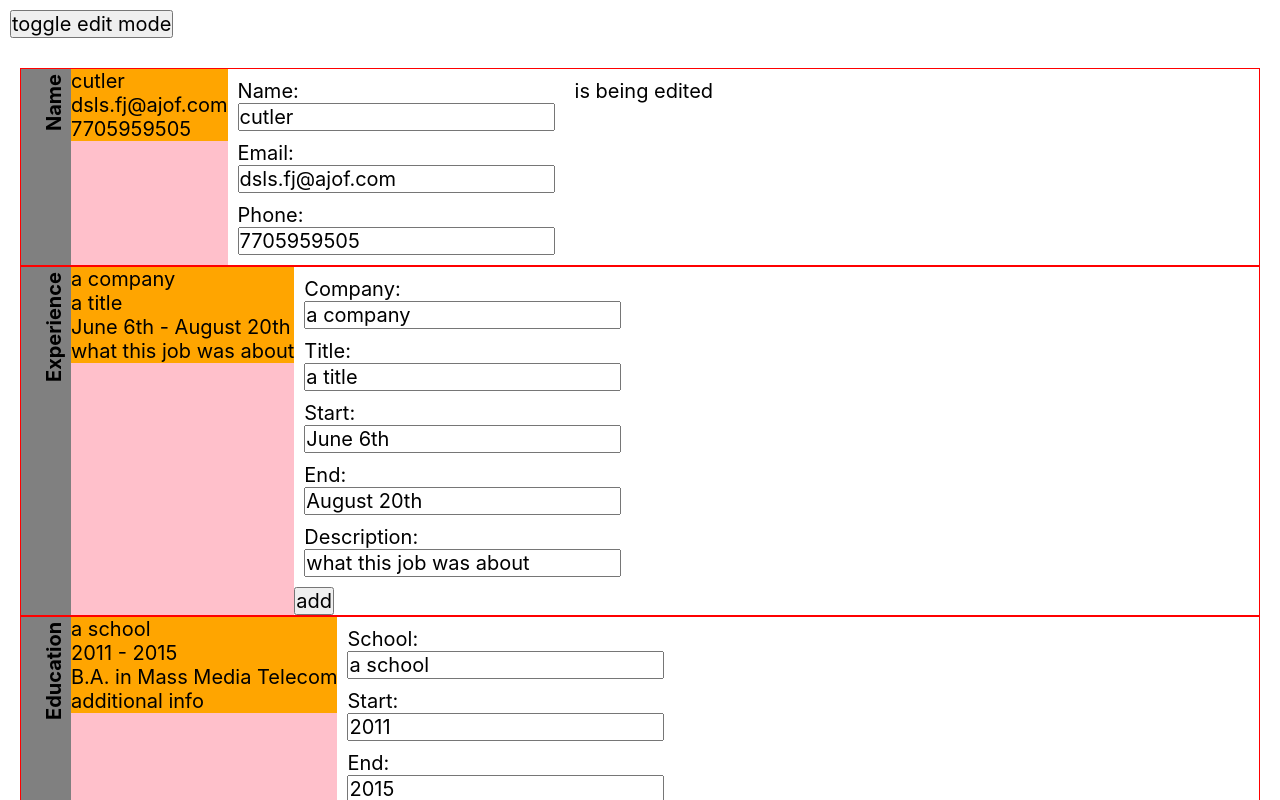
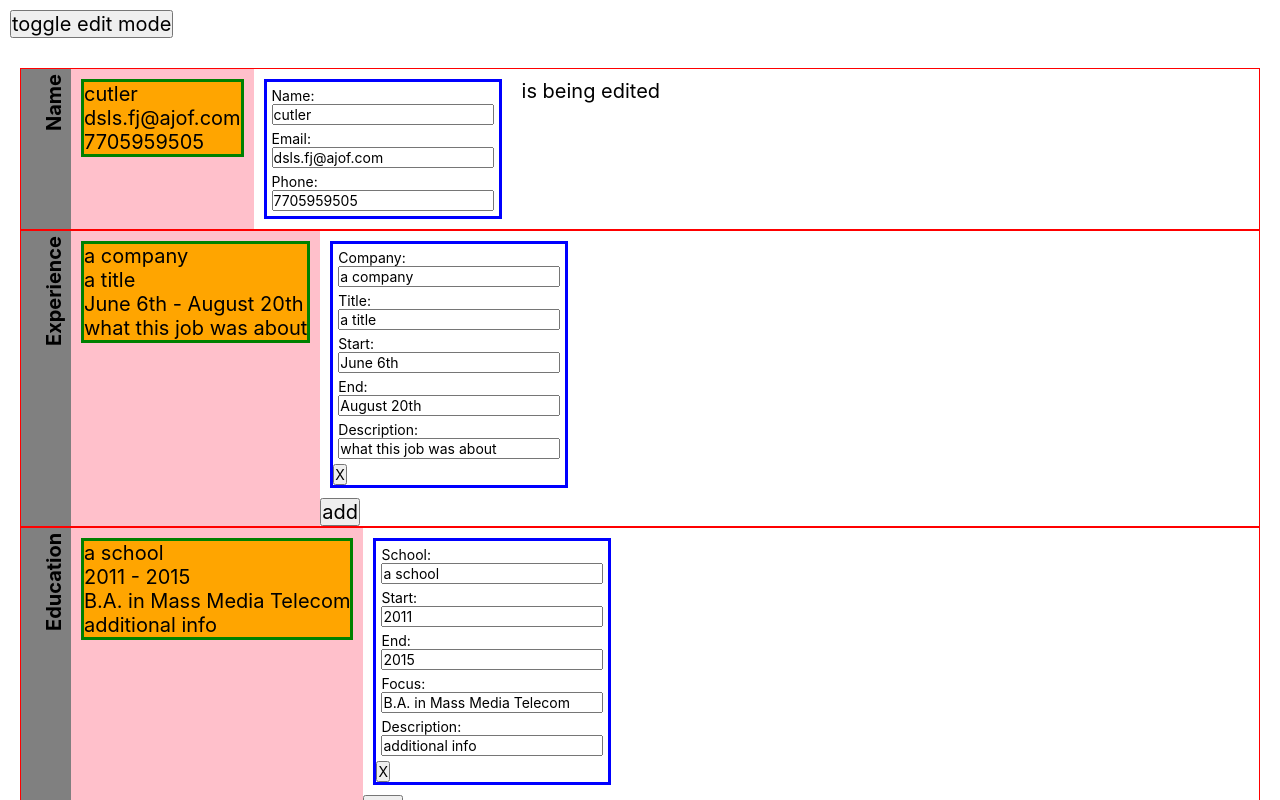
Before and after one commit to CutlerSheridan/cv-builder, a React (Create React App) app: page / in a window 1280 px wide. Shown: the top 800 px of the page. Built offline with nearby package versions, Linux system fonts and the light colour scheme.

Commit message:
0.2.9 Add delete button

```diff
--- a/package.json
+++ b/package.json
@@ -1,6 +1,6 @@
 {
   "name": "cv-builder",
-  "version": "0.2.8",
+  "version": "0.2.9",
   "private": true,
   "dependencies": {
     "@testing-library/jest-dom": "^5.16.5",
--- a/src/App.css
+++ b/src/App.css
@@ -22,6 +22,15 @@ body {
   display: flex;
   border: 1px solid red;
 }
+.group {
+  margin: 1rem;
+  border: 3px solid green;
+}
+.group-edit {
+  margin: 1rem;
+  font-size: 1.4rem;
+  border: 3px solid blue;
+}
 .item-container {
   background: orange;
 }
--- a/src/App.js
+++ b/src/App.js
@@ -62,6 +62,12 @@ class App extends Component {
     this.toggleEditing = this.toggleEditing.bind(this);
     this.handleChange = this.handleChange.bind(this);
     this.addJobOrProgram = this.addJobOrProgram.bind(this);
+    this.removeItem = this.removeItem.bind(this);
+  }
+  toggleEditing() {
+    this.setState((state) => ({
+      editing: !state.editing,
+    }));
   }
   handleChange = (e, section, prop) => {
     const newObj = JSON.parse(JSON.stringify(this.state[section]));
@@ -102,11 +108,39 @@ class App extends Component {
       });
     }
   };
-  toggleEditing() {
-    this.setState((state) => ({
-      editing: !state.editing,
-    }));
-  }
+  removeItem = (objId) => {
+    const stateCopy = JSON.parse(JSON.stringify(this.state));
+    for (let prop in stateCopy) {
+      let arrayName;
+      switch (prop) {
+        case 'experience':
+          arrayName = 'jobs';
+          break;
+        case 'education':
+          arrayName = 'programs';
+          break;
+        // case 'skills':
+        //   arrayName = 'allSkills';
+        //   break;
+        default:
+          break;
+      }
+      if (arrayName) {
+        const objIndex = stateCopy[prop][arrayName].findIndex(
+          (x) => x.id === objId
+        );
+        if (objIndex > -1) {
+          stateCopy[prop][arrayName] = stateCopy[prop][arrayName].filter(
+            (x) => x.id !== objId
+          );
+          this.setState({
+            [prop]: stateCopy[prop],
+          });
+          break;
+        }
+      }
+    }
+  };
   isLastObjEmpty = (objArray) => {
     if (objArray.length === 0) {
       return false;
@@ -139,12 +173,14 @@ class App extends Component {
             editing={this.state.editing}
             onchange={this.handleChange}
             handleAddClick={this.addJobOrProgram}
+            handleRemoveClick={this.removeItem}
           ></Experience>
           <Education
             info={this.state.education}
             editing={this.state.editing}
             onchange={this.handleChange}
             handleAddClick={this.addJobOrProgram}
+            handleRemoveClick={this.removeItem}
           ></Education>
         </div>
       </div>
--- a/src/components/Contact.js
+++ b/src/components/Contact.js
@@ -10,18 +10,22 @@ class Contact extends Component {
       <section className="section-container">
         <Sidebar text="Name"></Sidebar>
         <div className={`section-preview ${editing ? 'hidden' : ''}`}>
+          <div className="group">
             <div className="item-container">{info.name}</div>
             <div className="item-container">{info.email}</div>
             <div className="item-container">{info.phone}</div>
           </div>
+        </div>
 
         <form className={`${editing ? '' : 'hidden'}`}>
+          <div className="group-edit">
             <AllItems
               obj={info}
               onchange={onchange}
               section="contact"
               inputProps={['name', 'email', 'phone']}
             ></AllItems>
+          </div>
         </form>
         <p className="editTest">
           {this.props.editing ? 'is being edited' : 'is not being edited'}
--- a/src/components/Education.js
+++ b/src/components/Education.js
@@ -2,6 +2,7 @@ import { Component } from 'react';
 import Sidebar from './Sidebar';
 import AllItems from './AllItems';
 import Add from './Add';
+import Remove from './Remove';
 
 class Education extends Component {
   render() {
@@ -12,7 +13,7 @@ class Education extends Component {
         <div className={`section-preview ${editing ? 'hidden' : ''}`}>
           {info.programs.map((p) => {
             return (
-              <div className="program" key={`static_${p.id}`}>
+              <div className="group program" key={`static_${p.id}`}>
                 <div className="item-container">{p.school}</div>
                 <div className="item-container">
                   {p.start} - {p.end}
@@ -26,7 +27,7 @@ class Education extends Component {
         <form className={`${editing ? '' : 'hidden'}`}>
           {info.programs.map((p) => {
             return (
-              <div className="program-edit" key={`program_${p.id}`}>
+              <div className="group-edit program-edit" key={`program_${p.id}`}>
                 <AllItems
                   obj={p}
                   onchange={onchange}
@@ -39,6 +40,10 @@ class Education extends Component {
                     'description',
                   ]}
                 ></AllItems>
+                <Remove
+                  objId={p.id}
+                  handleRemoveClick={this.props.handleRemoveClick}
+                ></Remove>
               </div>
             );
           })}
--- a/src/components/Experience.js
+++ b/src/components/Experience.js
@@ -2,6 +2,7 @@ import { Component } from 'react';
 import Sidebar from './Sidebar';
 import AllItems from './AllItems';
 import Add from './Add';
+import Remove from './Remove';
 
 class Experience extends Component {
   render() {
@@ -11,7 +12,7 @@ class Experience extends Component {
         <Sidebar text="Experience"></Sidebar>
         <div className={`section-preview ${editing ? 'hidden' : ''}`}>
           {info.jobs.map((j) => (
-            <div className="job" key={`static_${j.id}`}>
+            <div className="group job" key={`static_${j.id}`}>
               <div className="item-container">{j.company}</div>
               <div className="item-container">{j.title}</div>
               <div className="item-container">
@@ -24,7 +25,7 @@ class Experience extends Component {
         <form className={`${editing ? '' : 'hidden'}`}>
           {info.jobs.map((j) => {
             return (
-              <div className="job-edit" key={`job_${j.id}`}>
+              <div className="group-edit job-edit" key={`job_${j.id}`}>
                 <AllItems
                   obj={j}
                   onchange={this.props.onchange}
@@ -37,6 +38,10 @@ class Experience extends Component {
                     'description',
                   ]}
                 ></AllItems>
+                <Remove
+                  objId={j.id}
+                  handleRemoveClick={this.props.handleRemoveClick}
+                ></Remove>
               </div>
             );
           })}
--- a/src/components/Remove.js
+++ b/src/components/Remove.js
@@ -0,0 +1,17 @@
+import { Component } from 'react';
+
+class Remove extends Component {
+  render() {
+    return (
+      <button
+        type="button"
+        className="removeButton"
+        onClick={(e) => this.props.handleRemoveClick(this.props.objId)}
+      >
+        <div>X</div>
+      </button>
+    );
+  }
+}
+
+export default Remove;
--- a/src/styles/Item.css
+++ b/src/styles/Item.css
@@ -1,5 +1,5 @@
 .item-container-edit {
-  margin: 1rem;
+  margin: 0.5rem;
   display: flex;
   flex-direction: column;
 }
```
Also changed, not shown: 1 other file (tests, documents, lock files or other folders). Lines whose indentation alone changed are shown as unchanged.
